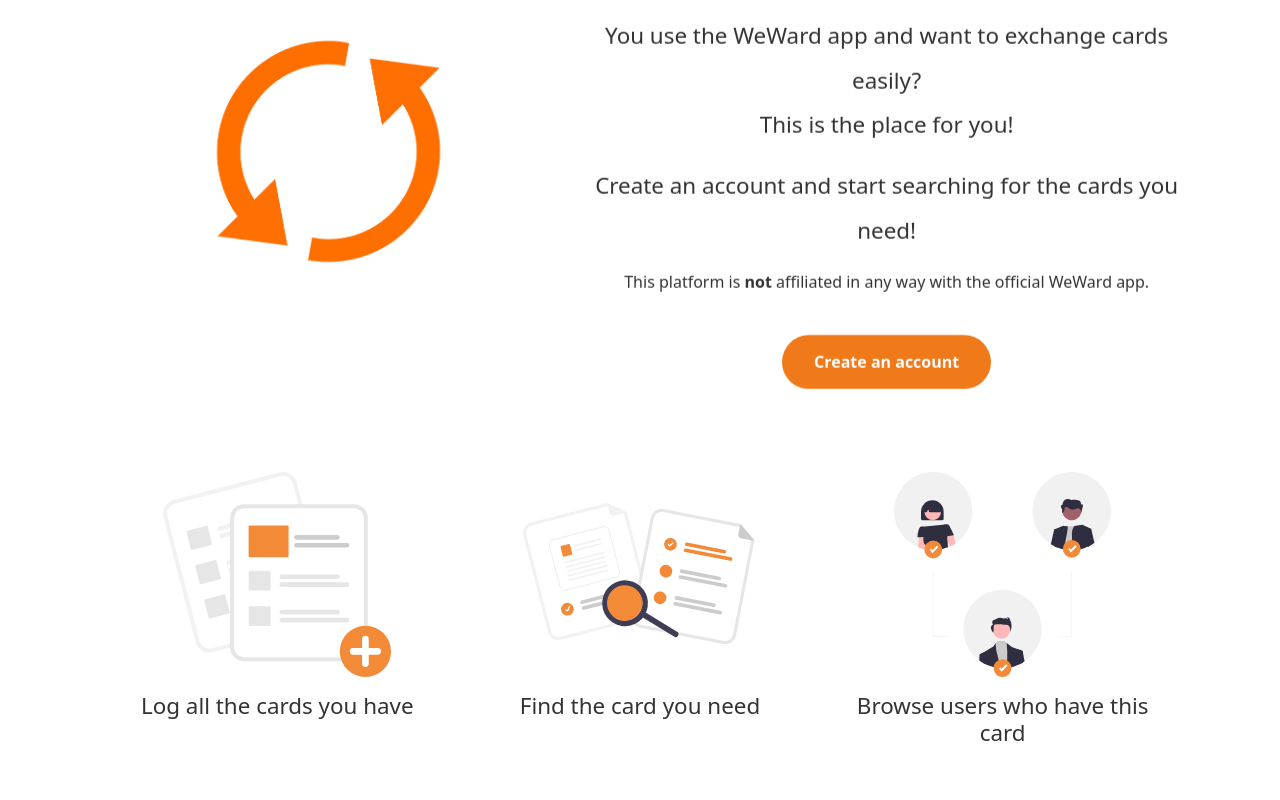
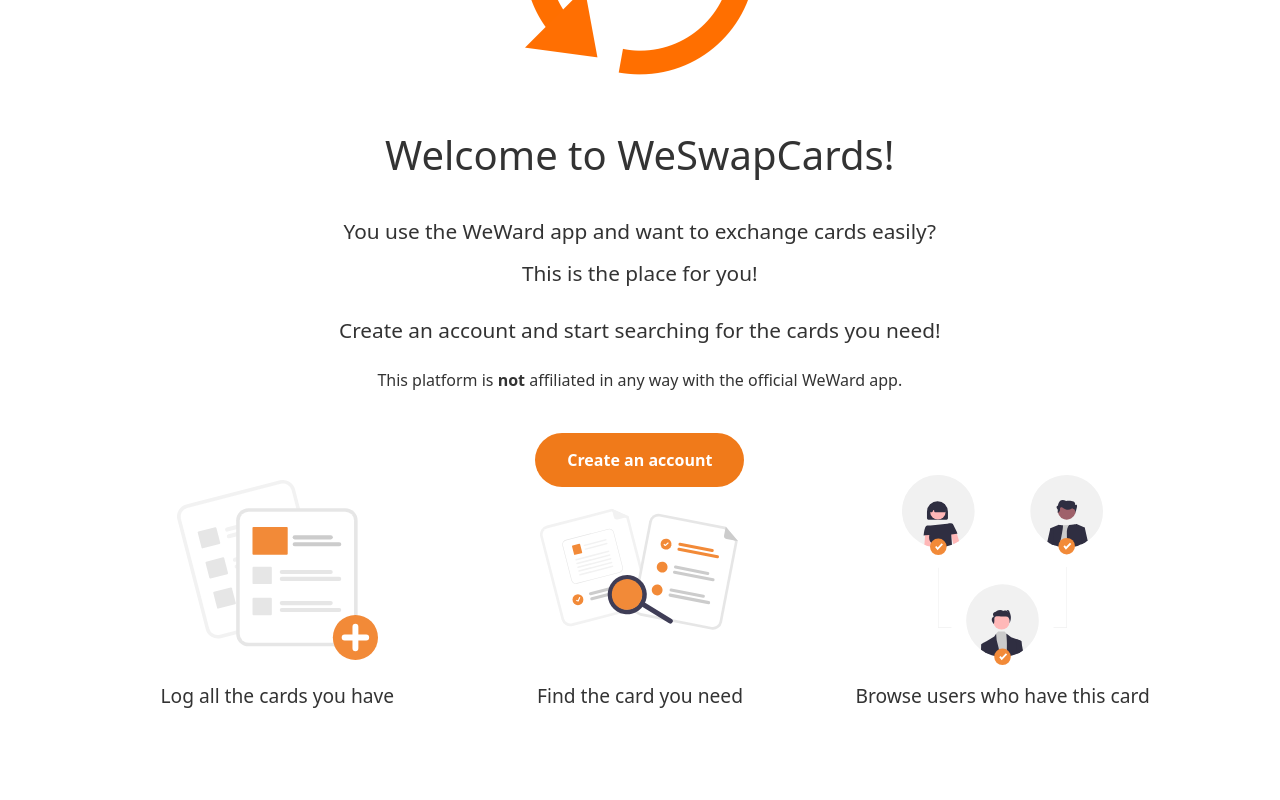
Before and after one commit to AlexaDupin/WeSwapCards, a React (Create React App) app in the folder front/: page / in a window 1280 px wide. Shown: the part 280-1080 px from the top of the page. Built offline with nearby package versions, Linux system fonts and the light colour scheme; no server answers.

Commit message:
fix(home): redesign for responsive

```diff
--- a/front/src/components/Home/homeStyles.scss
+++ b/front/src/components/Home/homeStyles.scss
@@ -3,7 +3,8 @@
 
 .home-section {
     display: flex;
-    justify-content: space-between;
+    flex-direction: column;
+    justify-content: space-evenly;
     align-items: center;
     min-height: 80vh;
 }
@@ -15,15 +16,15 @@
 }
 
 .home-section-left-image {
-    width: 50%;
+    width: 20%;
 }
 
 .home-title {
-    font-size: 2.5rem;
+    font-size: 2.2rem;
 }
 
 .home-text {
-    font-size: 1.3rem;
+    font-size: 1.2rem;
     font-weight: 300
 }
 
@@ -39,7 +40,9 @@
 }
 
 .home-subtitle {
-    font-size: 1.3rem;
+    font-size: 1.1rem;
+    margin-top: 1.5rem;
+    margin-bottom: 3rem;
 }
 
 .home-image {
@@ -64,26 +67,11 @@
 }
 
 
-@media (min-width: 600px) and (max-width: 899px) { /* This targets medium screens */
-    // .home-steps {
-    //     display: flex !important;
-    //     flex-direction: row !important;
-    //     flex-wrap: wrap;
-    //     justify-content: space-evenly;
-    // }
-
-    // .home-image {
-    //     width: 50%;
-    //     height: 60%;
-    // }
-
-    // .home-image-section {
-    //     width: 40%;
-    // }
-
+@media (min-width: 576px) and (max-width: 991px) { /* This targets medium screens */
     .home-section {
         display: flex;
-        justify-content: space-between;
+        flex-direction: column;
+        justify-content: space-evenly;
         align-items: center;
         min-height: 80vh;
     }
@@ -95,7 +83,7 @@
     }
 
     .home-section-left-image {
-        width: 50%;
+        width: 30%;
     }
 
     .home-title {
@@ -120,6 +108,8 @@
 
     .home-subtitle {
         font-size: 1.3rem;
+        margin-top: 2rem;
+        margin-bottom: 6rem;
     }
 
     .home-image {
@@ -128,7 +118,7 @@
 
 }
 
-@media (min-width: 900px) { /* This targets larger screens */
+@media (min-width: 992px) { /* This targets larger screens */
     .home-section {
         display: flex;
         justify-content: space-between;
@@ -147,11 +137,11 @@
     }
 
     .home-title {
-        font-size: 2.7rem;
+        font-size: 2.5rem;
     }
 
     .home-text {
-        font-size: 1.4rem;
+        font-size: 1.3rem;
         line-height: 2em;
         font-weight: 300 !important;
     }
@@ -170,12 +160,12 @@
     }
 
     .home-subtitle {
-        font-size: 1.4rem;
+        font-size: 1.2rem;
         margin-top: 1rem;
     }
 
     .home-image {
-        width: 70%;
+        width: 60%;
         height: 60%;
     }
 
```
